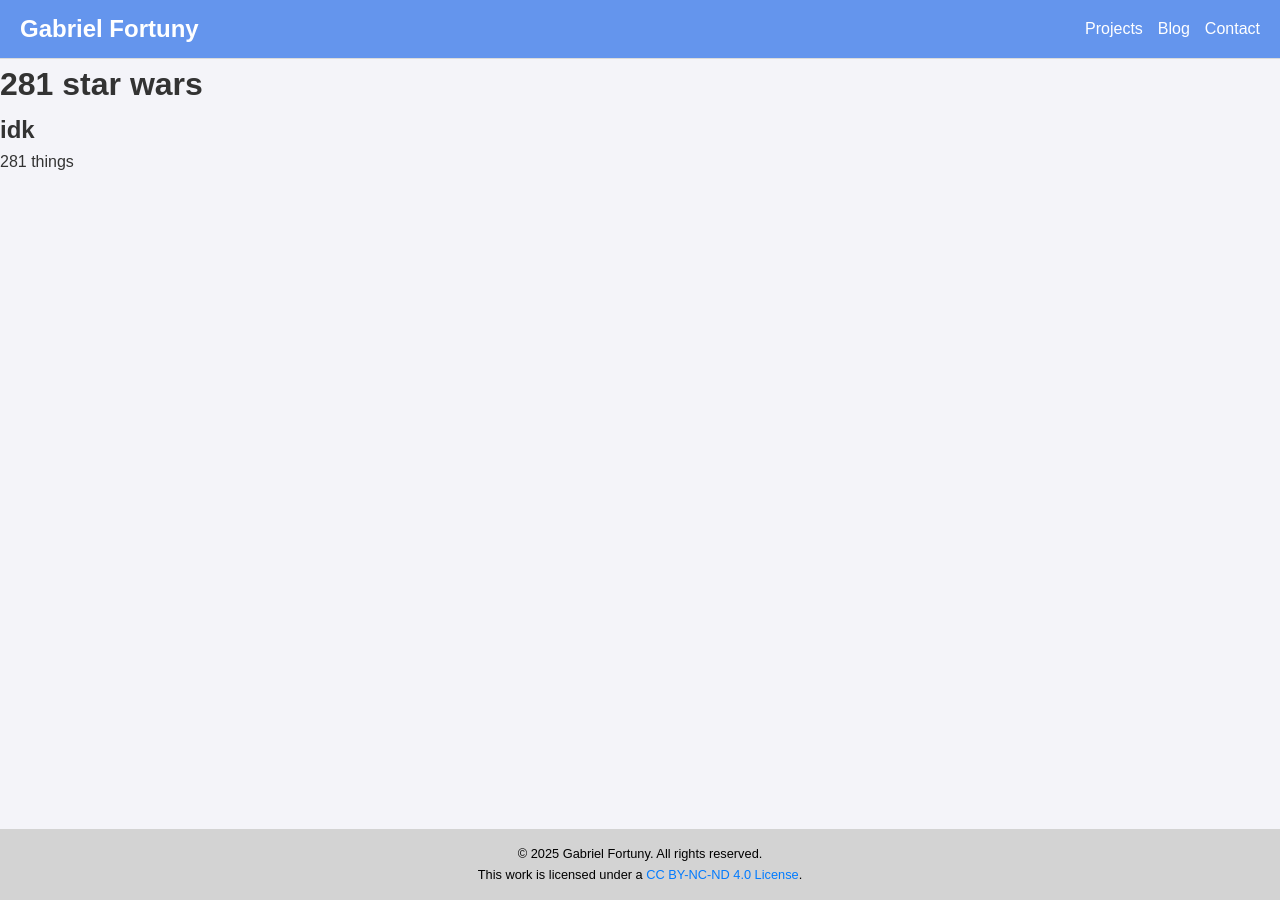
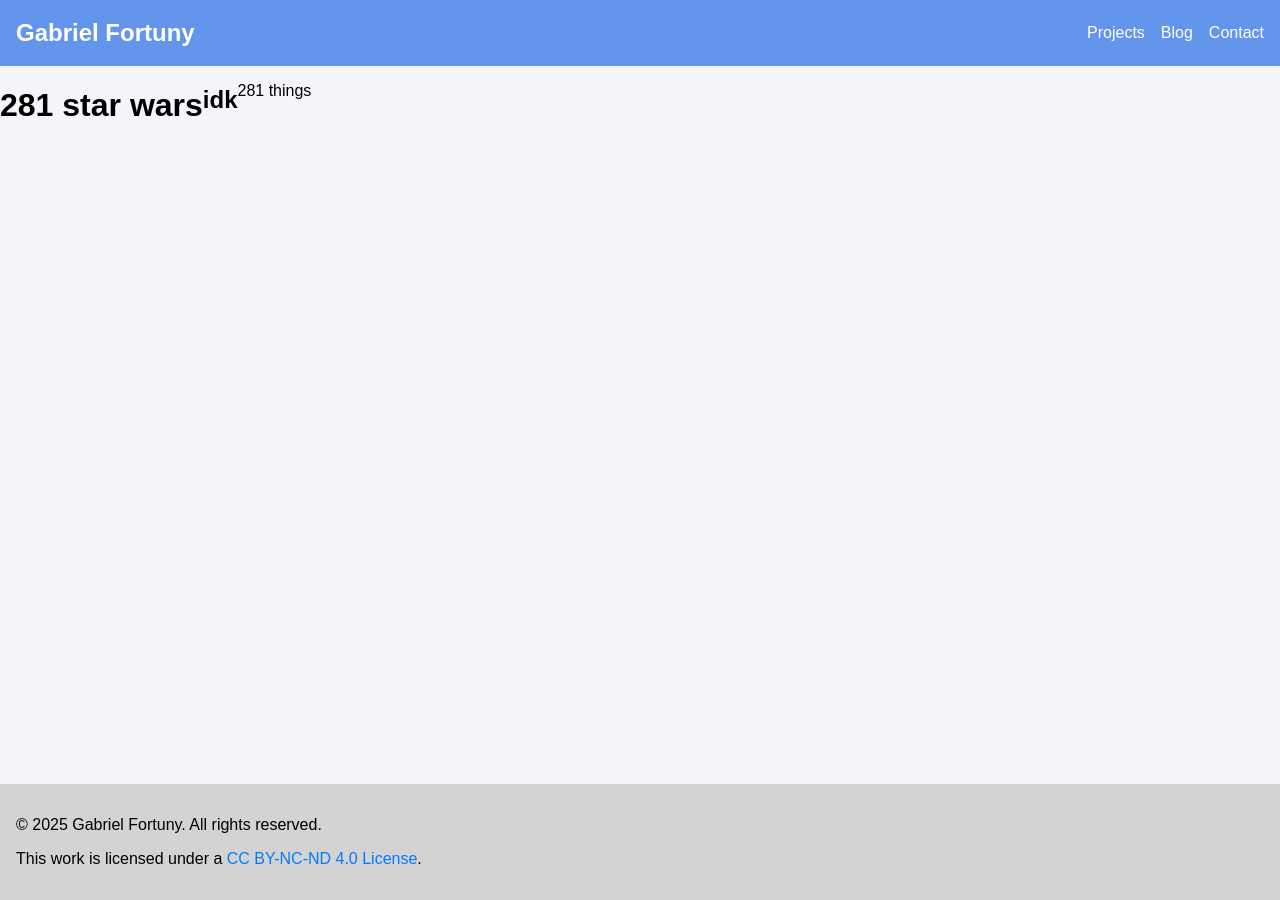
Before and after one commit to gabrielfortuny/gabrielfortuny.com, a Jekyll site: the page built from _projects/starwars.md, in a window 1280 px wide. Built offline with Jekyll 4.4.1, drawn with Linux system fonts in a browser that asks for light colours.

Commit message:
completely redoing css

```diff
--- a/_includes/navigation.html
+++ b/_includes/navigation.html
@@ -1,8 +1,8 @@
-<nav aria-label="navigation bar" class="nav-bar">
+<nav aria-label="navigation bar">
+  <a href="/" class="nav-home">Gabriel Fortuny</a>
   <ul>
-    <li class="nav-home"><a href="/">Gabriel Fortuny</a></li>
     {% for item in site.data.navigation %}
-    <li class="nav-links"><a href="{{ item.link }}">{{ item.name }}</a></li>
+    <li><a href="{{ item.link }}">{{ item.name }}</a></li>
     {% endfor %}
   </ul>
 </nav>
--- a/_sass/main.scss
+++ b/_sass/main.scss
@@ -1,98 +1,96 @@
 * {
-  margin: 0;
-  padding: 0;
-  box-sizing: border-box;
+  font-family: Arial, sans-serif;
 }
 
 html,
 body {
-  height: 100%;
   margin: 0;
   padding: 0;
+  height: 100%;
+  background-color: #f4f4f9;
 }
 
 body {
-  font-family: Arial, sans-serif;
-  background-color: white;
-  color: black;
-  line-height: 1.6;
-  margin: 0;
   display: flex;
   flex-direction: column;
 }
 
-/* Navigation Bar */
-.nav-bar {
+header {
   background-color: cornflowerblue;
-  border-bottom: 1px solid #dbdbdb;
-  position: sticky;
-  top: 0;
-  z-index: 1000;
-  padding: 10px 20px;
+  color: white;
+  padding: 0.5em 1em;
 }
 
-.nav-bar ul {
+header nav {
   display: flex;
-  justify-content: space-between; /* Separate logo and nav links */
   align-items: center;
-  list-style: none; /* Remove default bullets */
-  margin: 0;
-  padding: 0;
+  justify-content: space-between;
 }
 
-.nav-bar .nav-home {
-  margin-right: auto;
+header nav .nav-home {
   font-weight: bold;
   font-size: 1.5em;
+}
+
+header nav ul {
+  display: flex;
+  list-style: none;
+  gap: 1em;
+}
+
+header nav a {
   color: white;
   text-decoration: none;
 }
 
-.nav-bar .nav-links {
-  margin-left: 15px; /* Spacing between links */
-}
-
-.nav-bar a {
-  text-decoration: none;
-  color: white;
-  font-size: 1em;
-}
-
-.nav-bar a:hover {
+header nav a:hover {
   text-decoration: underline;
 }
 
-body {
-  font-family: Arial, sans-serif;
-  margin: 0;
-  padding: 0;
-  background-color: #f4f4f9;
-  color: #333;
+main {
+  display: flex;
+  flex: 1;
 }
 
-a {
+.sidebar {
+  flex: 1;
+  flex-direction: column;
+  background-color: #f4f4f4;
+  padding: 1em;
+  box-shadow: 2px 0 5px rgba(0, 0, 0, 0.1);
+}
+
+.sidebar img {
+  width: 10em;
+  aspect-ratio: 1 / 1;
+}
+
+.sidebar nav ul {
+  list-style: none;
+  padding: 0;
+}
+
+.sidebar nav ul li {
+}
+
+.sidebar nav ul li a {
   color: #007bff;
   text-decoration: none;
 }
 
-a:hover {
-  text-decoration: underline;
+.sidebar nav ul li a img {
+  width: 2em;
+  aspect-ratio: 1 / 1;
 }
 
-main {
-  flex: 1;
+.content {
+  flex: 4;
+  padding: 1em;
 }
 
-/* Footer */
 footer {
   background-color: lightgray;
-  color: black;
-  text-align: center;
-  padding: 15px 0; /* Reduced padding */
-  position: relative;
-  bottom: 0;
-  width: 100%;
-  font-size: 0.8rem; /* Reduced font size */
+  padding: 1em;
 }
 
 footer a {
@@ -103,47 +101,3 @@
 footer a:hover {
   text-decoration: underline;
 }
-
-footer p {
-  margin: 0;
-  font-size: 0.8rem; /* Reduced font size */
-}
-
-.container {
-  display: flex;
-}
-
-.sidebar {
-  width: 17.5%;
-  background-color: #f4f4f4;
-  padding: 20px;
-  box-shadow: 2px 0 5px rgba(0, 0, 0, 0.1);
-}
-
-.sidebar img {
-  width: 100%;
-  aspect-ratio: 1 / 1;
-  object-fit: cover;
-  margin-bottom: 20px;
-}
-
-.sidebar nav ul {
-  list-style: none;
-  padding: 0;
-}
-
-.sidebar nav ul li {
-  margin-bottom: 10px;
-}
-
-.main {
-  flex: 1;
-  padding: 20px;
-}
-
-.sidebar .icon {
-  width: 16px; /* Adjust the size as needed */
-  height: auto; /* Adjust the size as needed */
-  margin-right: 8px; /* Space between icon and text */
-  vertical-align: middle; /* Align icon with text */
-}
```
Also changed, not shown: _includes/sidebar.html (deleted, +0 -12 lines), index.html (+35 -25 lines).
